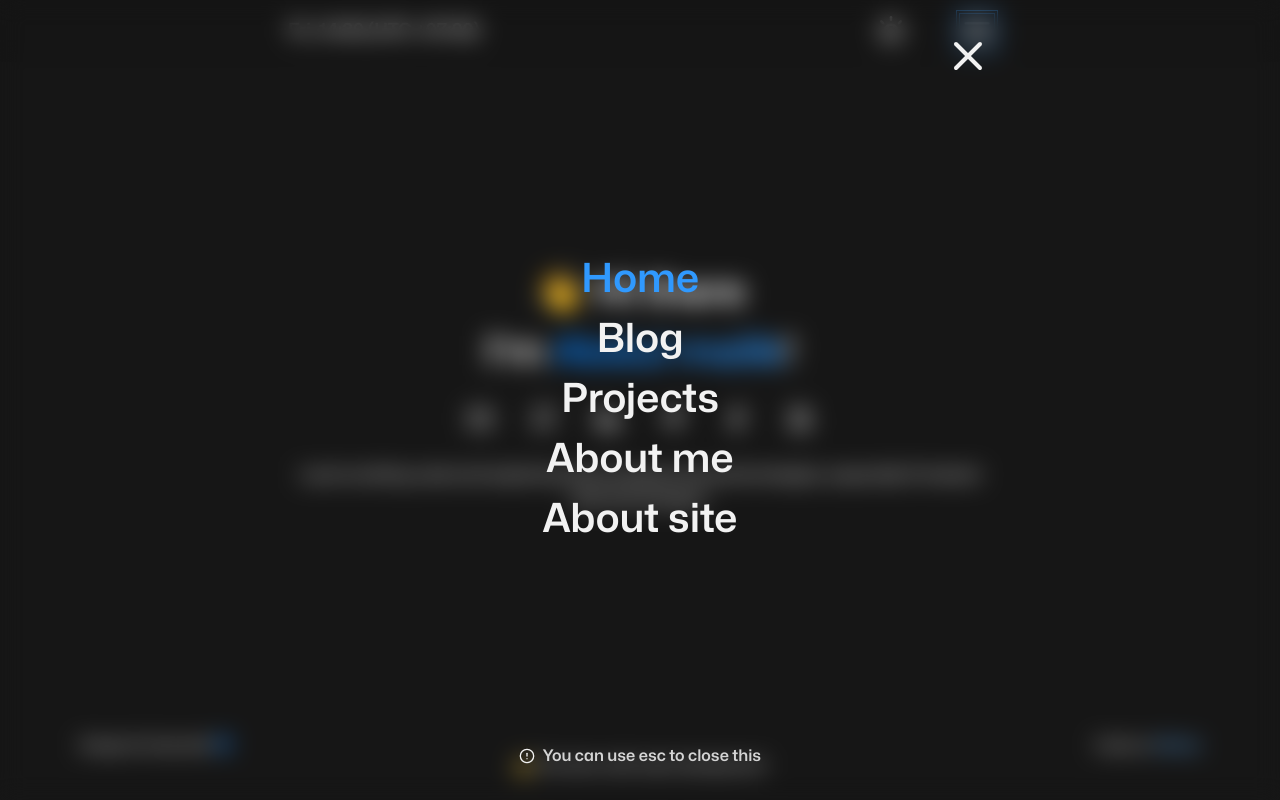
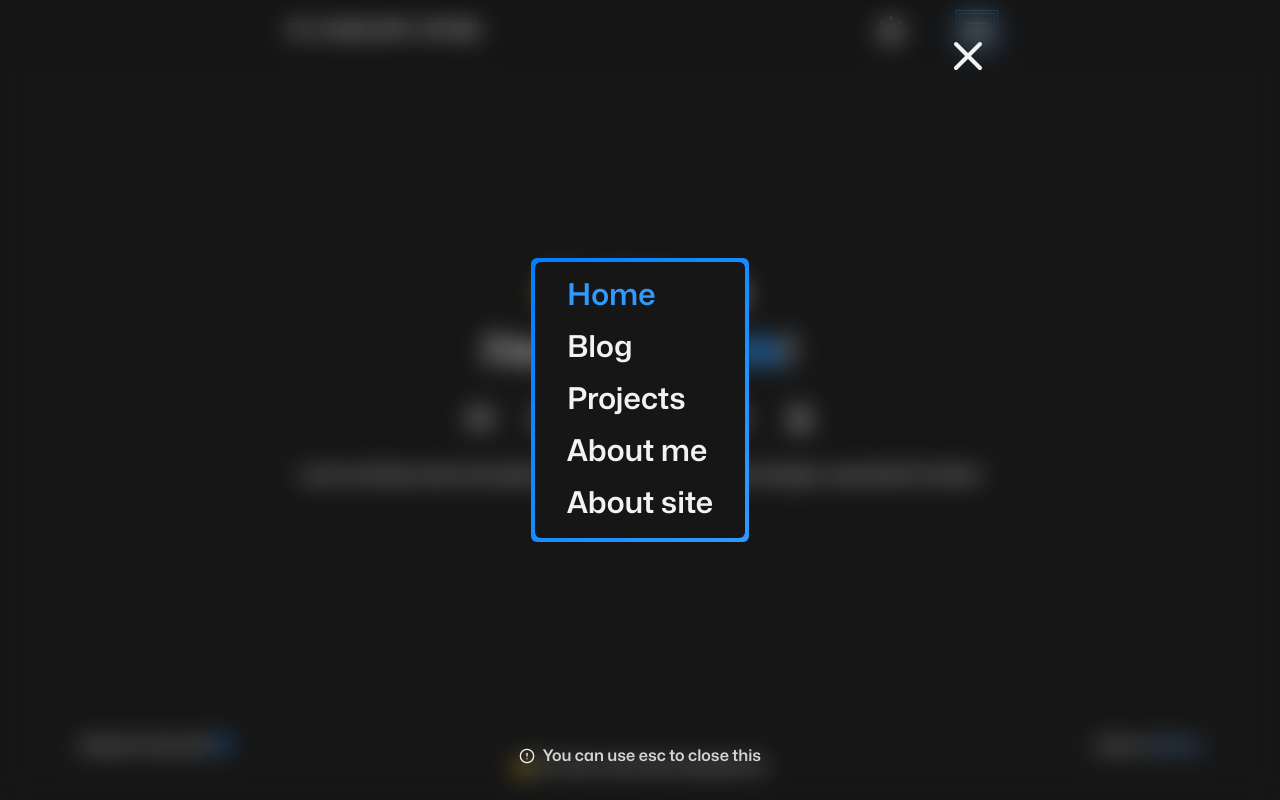
Before and after one commit to up2dul/up2dul.my.id, a Next.js app: page / in a window 1280 px wide. Both pictures are taken after a click on the button 977 px from the left and 31 px from the top of the page. Built offline with nearby package versions, Linux system fonts and the light colour scheme.

Commit message:
feat(comps): modify NavLink and NavMenu

```diff
--- a/src/components/NavLink.tsx
+++ b/src/components/NavLink.tsx
@@ -6,13 +6,13 @@ import type { NavLinkList as NavLinkProps } from '@/types';
 const NavLink = ({ href, title, isActive }: NavLinkProps) => (
   <li
     className={clsx(
-      'text-h1',
+      'text-3xl',
       isActive
         ? 'text-secondary'
-        : 'decoration-secondary decoration-4 underline-offset-4 hover:text-secondary hover:underline'
+        : 'decoration-secondary decoration-4 underline-offset-4 hover:text-secondary hover:underline',
     )}
   >
-    {isActive ? <h1>{title}</h1> : <Link href={href}>{title}</Link>}
+    {isActive ? title : <Link href={href}>{title}</Link>}
   </li>
 );
 
--- a/src/components/NavMenu.tsx
+++ b/src/components/NavMenu.tsx
@@ -25,11 +25,13 @@ const NavMenu = ({ onCloseClick }: { onCloseClick: () => void }) => {
         </button>
       </Tooltip>
 
-      <ul className='text-center'>
-        {navLinkList.map(({ title, href }) => (
-          <NavLink key={href} href={href} title={title} isActive={href === pathname} />
-        ))}
-      </ul>
+      <div className='rounded-md bg-gradient-to-br from-primary to-secondary p-1'>
+        <ul className='flex flex-col gap-4 rounded-md bg-light py-4 px-8 dark:bg-dark'>
+          {navLinkList.map(({ title, href }) => (
+            <NavLink key={href} href={href} title={title} isActive={href === pathname} />
+          ))}
+        </ul>
+      </div>
 
       <div className='absolute bottom-8 flex items-center gap-2'>
         <FiAlertCircle />
```
